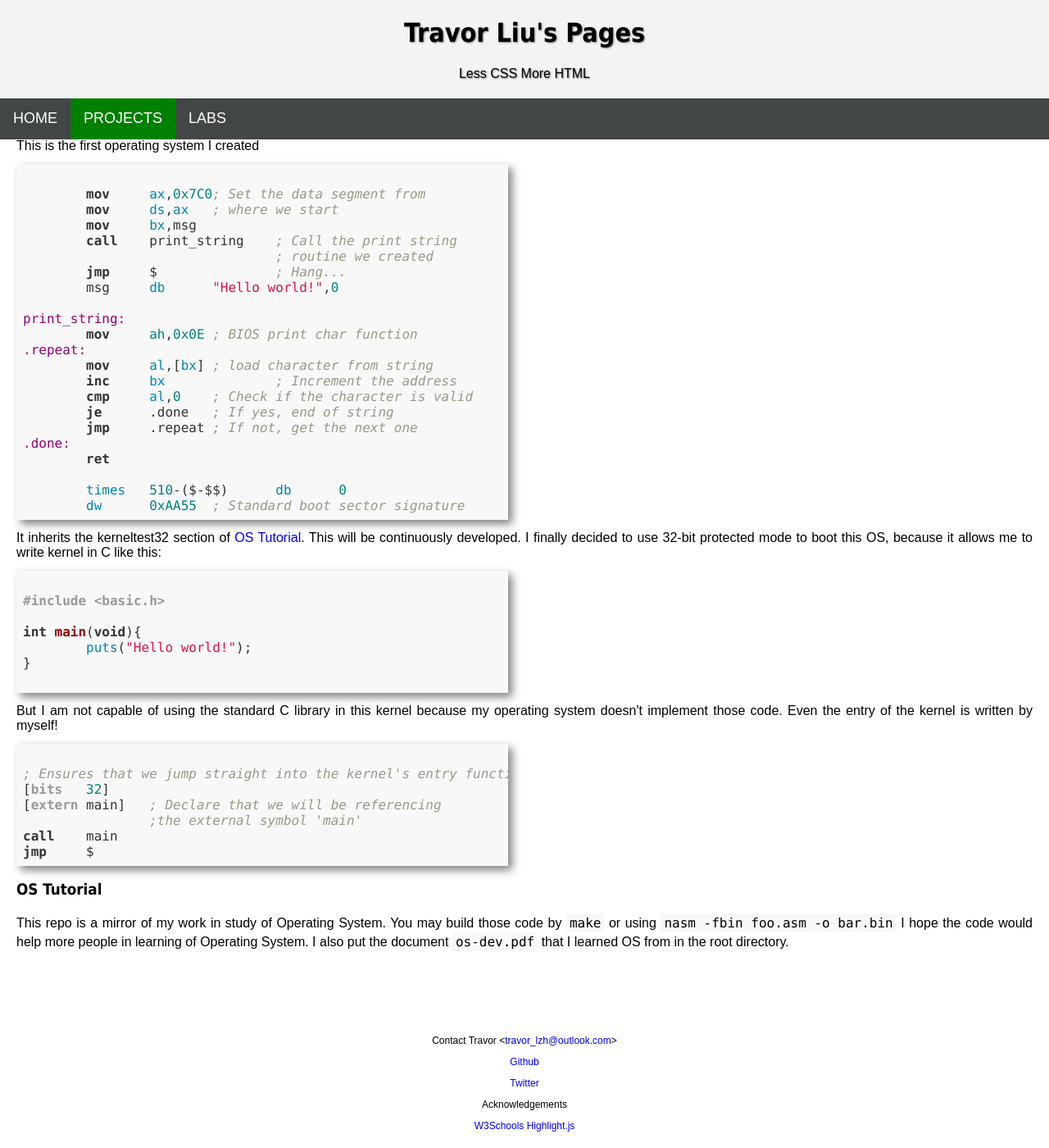
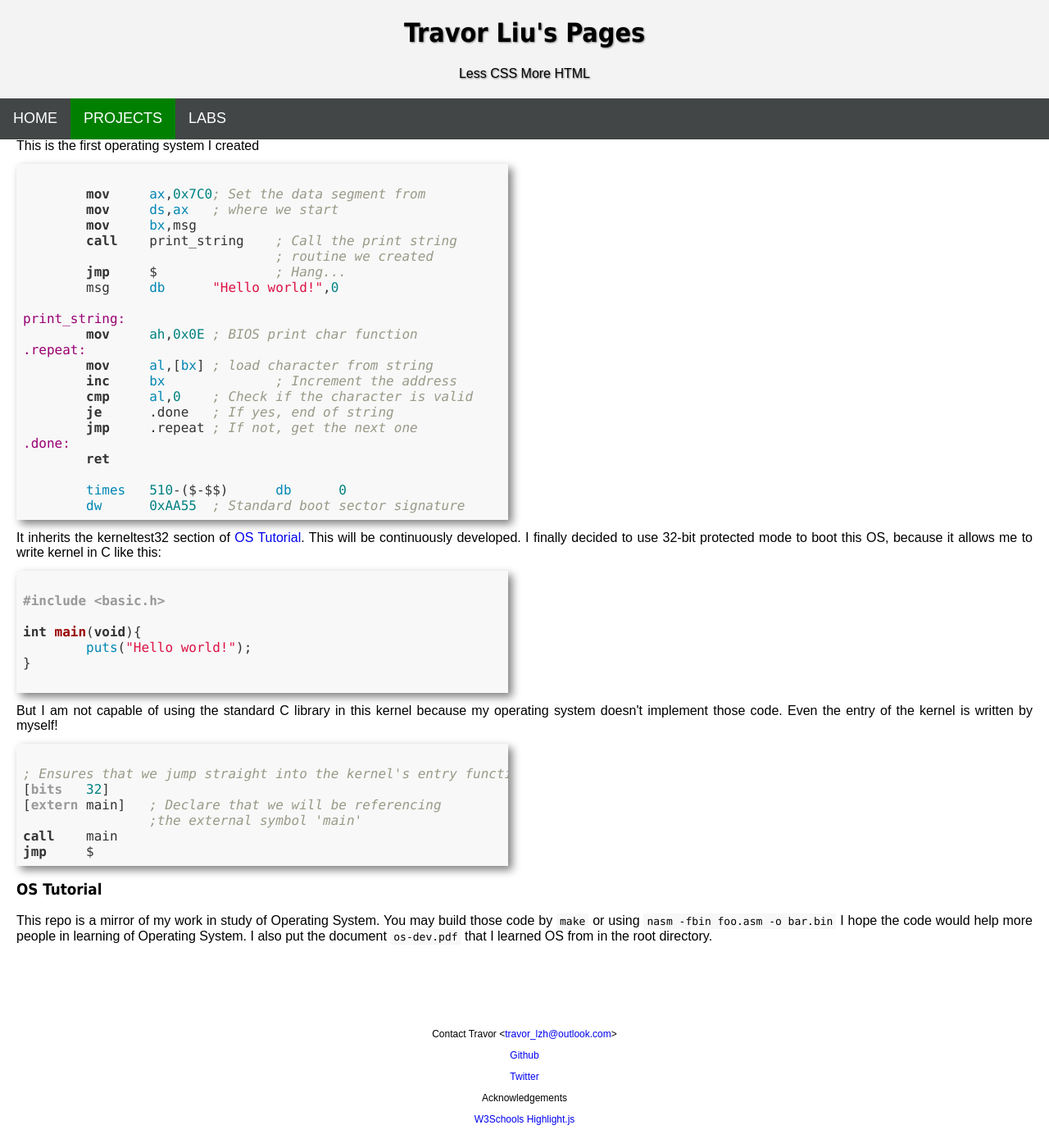
Before and after one commit to TravorLZH/travorlzh.github.io-old, a Jekyll site: the page built from projects.html, in a window 1280 px wide and 1400 px high, scrolled down 110 px. Shown: the whole window at 82% size. Built offline with Jekyll 4.4.1, drawn with Linux system fonts in a browser that asks for light colours.

Commit message:
Enhanced Code style

```diff
--- a/assets/css/custom.css
+++ b/assets/css/custom.css
@@ -2,6 +2,7 @@ i{
 	display: inline-block;
 	font-style: normal;
 	font-family: Consolas;
+	font-size: small;
 	padding: 2px 4px;
 	background-color: #F8F8F8;
 }
```
